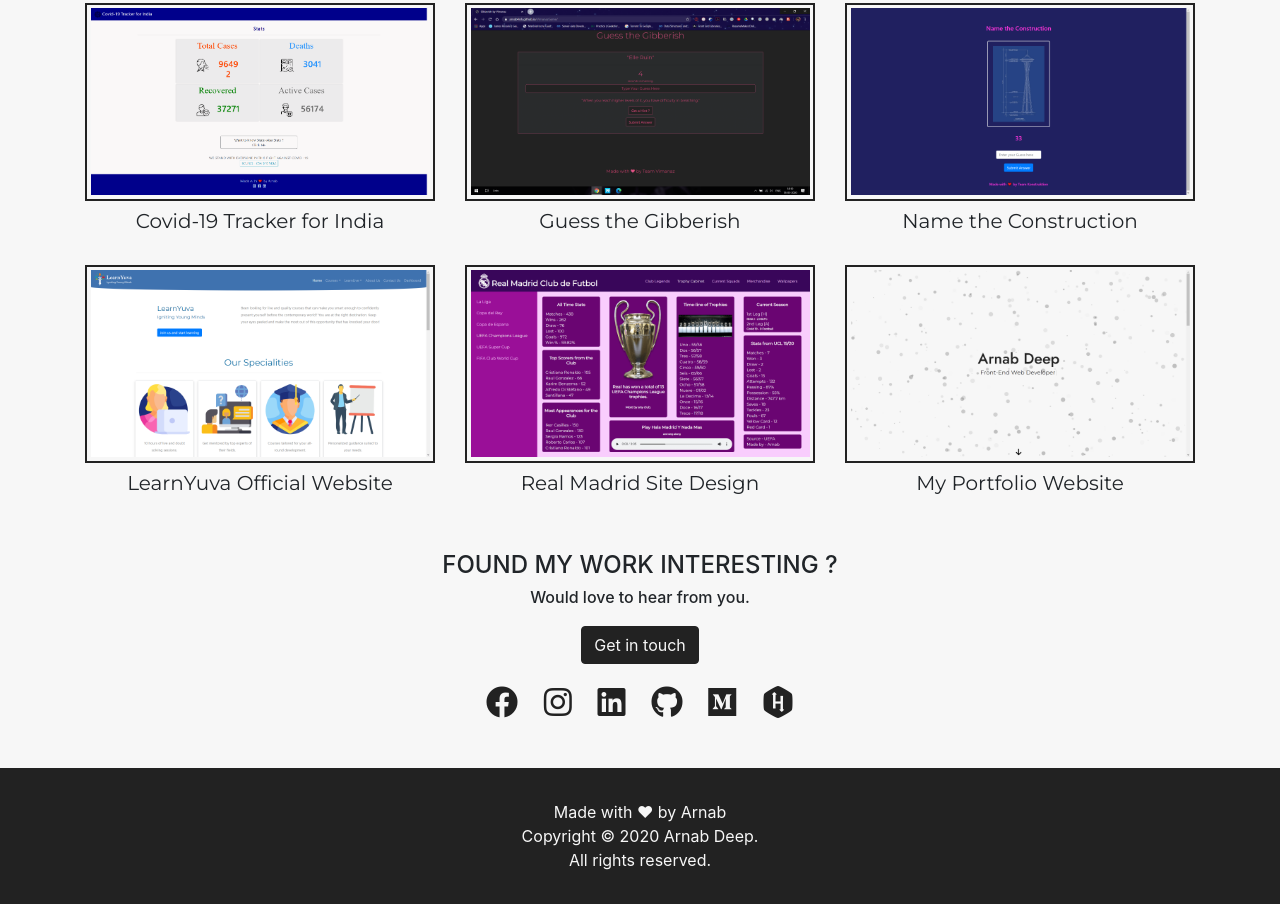
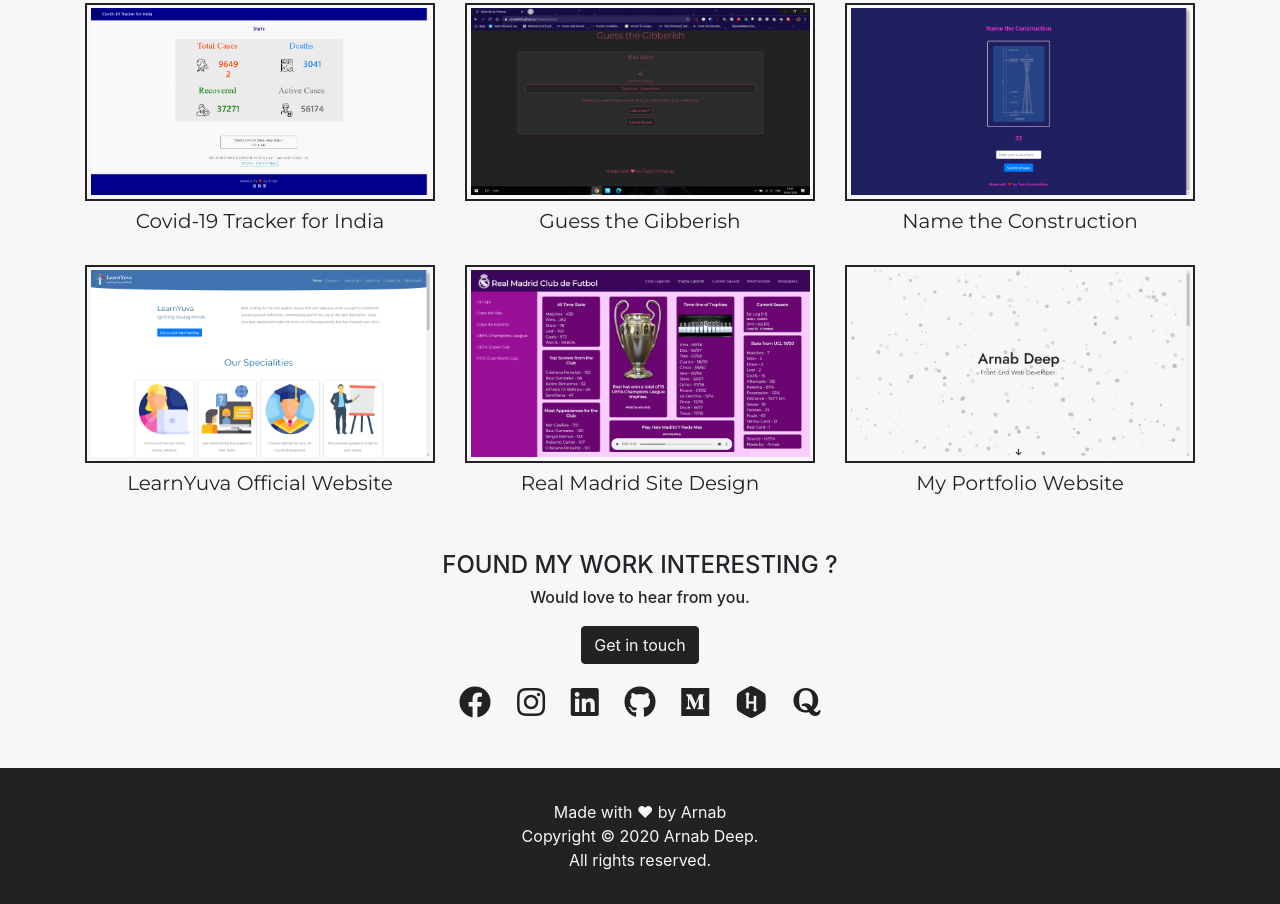
Before and after one commit to arnoob16/Portfolio, a website: page index.html in a window 1280 px wide. Shown: the part 1936-2840 px from the top of the page. Drawn offline with nearby package versions, Linux system fonts and the light colour scheme.

Commit message:
Quora Link Added

```diff
--- a/index.html
+++ b/index.html
@@ -240,6 +240,7 @@
                     <a href="https://github.com/arnab4srk"><i class="fab fa-github fa-2x"></i></a>
                     <a href="https://medium.com/@arnab4srk"><i class="fab fa-medium fa-2x"></i></a>
                     <a href="https://www.hackerrank.com/arnab4srk"><i class="fab fa-hackerrank fa-2x"></i></a>
+                    <a href="https://www.quora.com/profile/%E0%A4%85%E0%A4%B0%E0%A5%8D%E0%A4%A8%E0%A4%AC-%E0%A4%A6%E0%A5%80%E0%A4%AA-Arnab-Deep"><i class="fab fa-quora fa-2x"></i></a>
                 </div>
             </div>
         </div>
```
